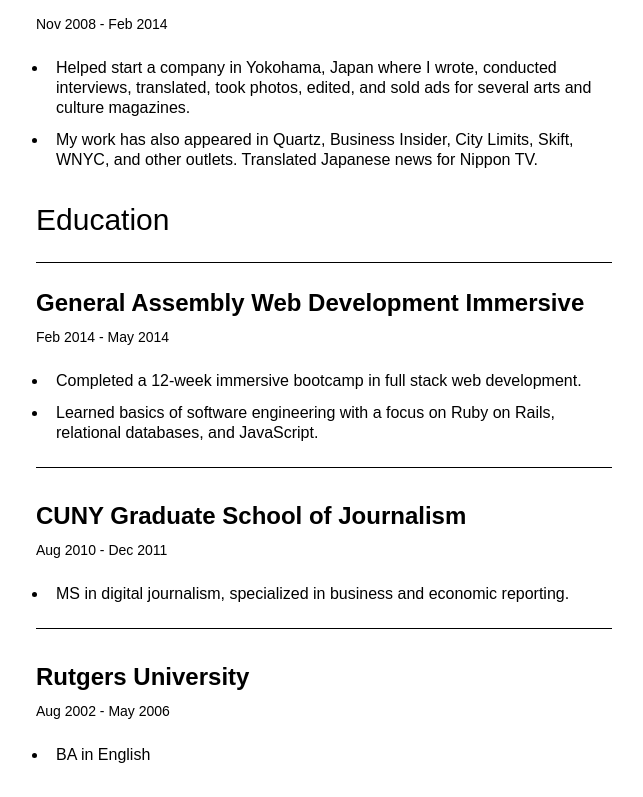
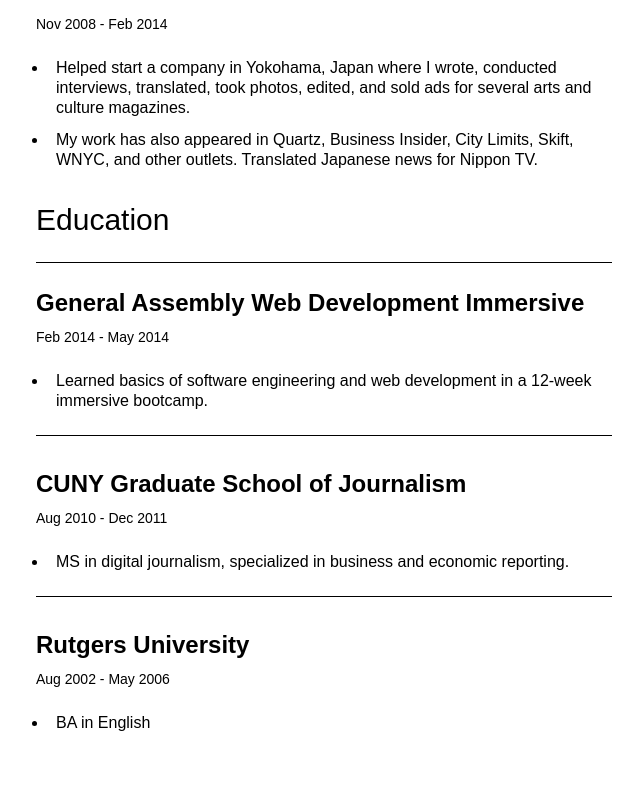
Before and after one commit to trivett/next-blog, a Next.js app: page /resume in a window 1280 px wide. Shown: the part 2959-3756 px from the top of the page, without its empty margins (316-959 px from the left). After the commit the page ends 3724 px from the top, so only its background shows below. Built offline with nearby package versions, Linux system fonts and the light colour scheme.

Commit message:
compress ga bit

```diff
--- a/app/resume/experience.ts
+++ b/app/resume/experience.ts
@@ -188,8 +188,7 @@ export const educationData: EducationData = {
     schoolName: "General Assembly Web Development Immersive",
     dates: "Feb 2014 - May 2014",
     stuffLearned: [
-      "Completed a 12-week immersive bootcamp in full stack web development.",
-      "Learned basics of software engineering with a focus on Ruby on Rails, relational databases, and JavaScript.",
+      "Learned basics of software engineering and web development in a 12-week immersive bootcamp.",
     ],
   },
   cuny: {
```
